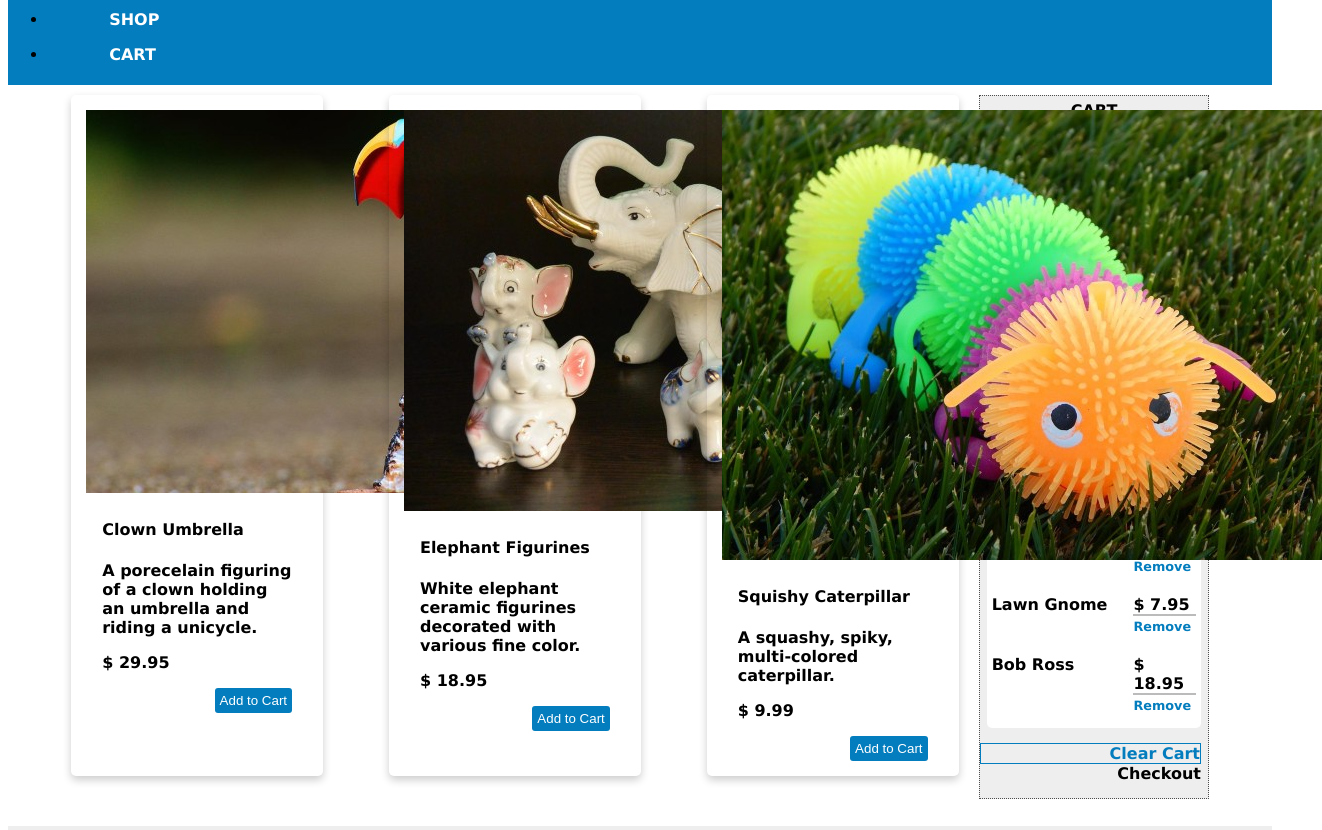
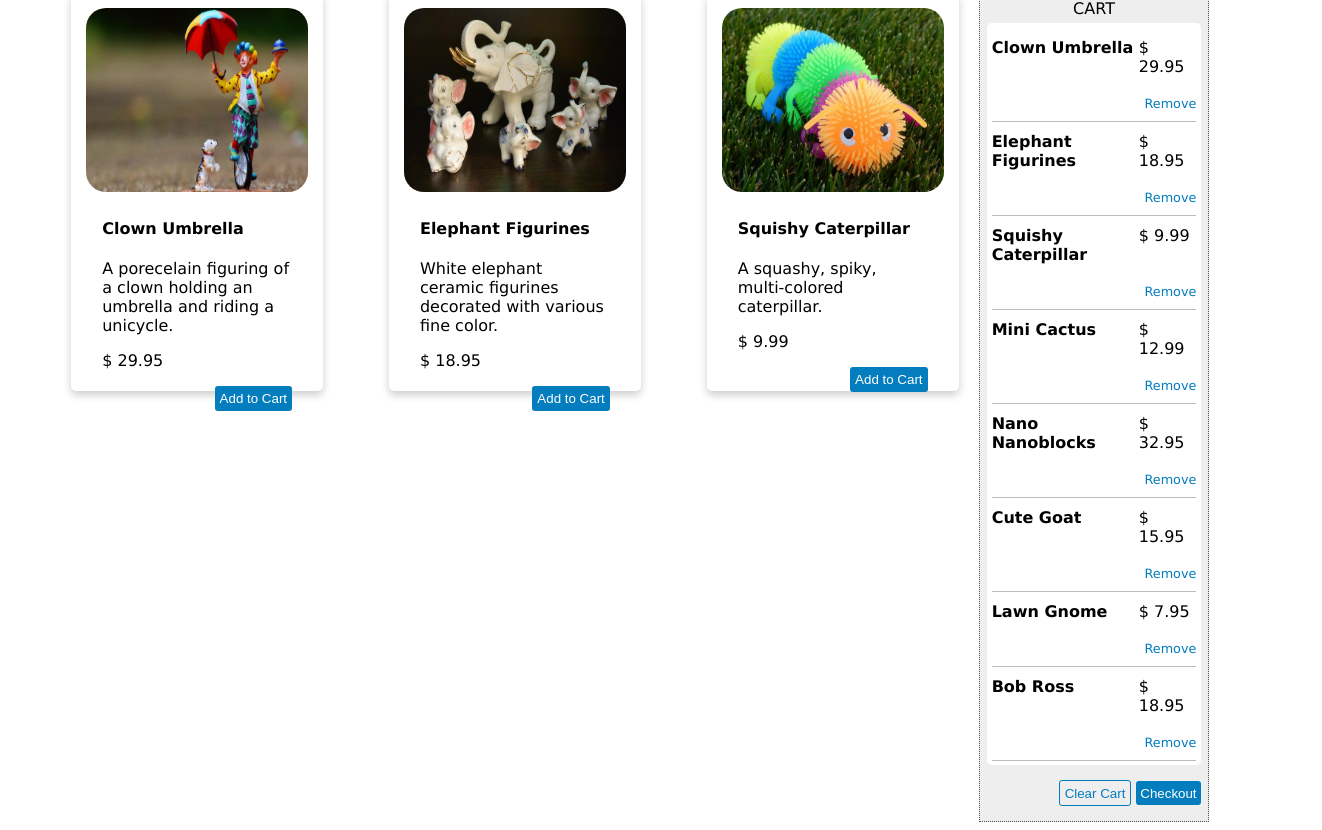
Before and after one commit to schotech/ShoppingExperience, a plain HTML site: page shop.html in a window 1280 px wide. Shown: the part 115-945 px from the top of the page, 1322 px wide, since content can reach past the window. Drawn offline with Linux system fonts and the light colour scheme.

Commit message:
5-3 updates

```diff
--- a/shop.html
+++ b/shop.html
@@ -9,18 +9,14 @@
     </head>
     <body>
         <header>
+            <a href="index.html">
                 <img src="images/KevinsKnickKnacksLogo_037DBE.png" alt="logo">
+            </a>
             <nav>
                 <div id="links">
-                    <ul>
-                        <li><a href="index.html">HOME</a></li>
-                    </ul>
-                    <ul>
-                        <li><a href="shop.html">SHOP</a></li>
-                    </ul>
-                    <ul>
-                        <li><a href="cart.html">CART</a></li>
-                    </ul>
+                        <a href="index.html">HOME</a>
+                        <a href="shop.html">SHOP</a>
+                        <a href="cart.html">CART</a>
                 </div>
             </nav>
         </header>
@@ -29,137 +25,95 @@
                 <div id="sideBarHeading">
                     CART
                 </div>
+
+
                 <div id="sideBarContainer">
                     <div class="tableRow">
-                    <div class="tableCell">
-                        Clown Umbrella
+                        <div class="tableCell">Clown Umbrella</div>
+                        <div class="tableCell">&dollar; 29.95</div>
                     </div>
-                    <div class="tableCell">
-                        &dollar; 29.95
-                        <div class="tableCell, borderBottom">
-
-                        </div>
-                        <a class="removeLink" href="#">
-                            Remove
-                        </a>
-                    </div>
+                    <div class="tableRow">
+                        <div class="tableCell borderBottom"></div>
+                        <a class="tableCell removeLink borderBottom" href="#">Remove</a>
                     </div>
 
                     <div class="tableRow">
-                    <div class="tableCell">
-                        Elephant Figurines
+                        <div class="tableCell">Elephant Figurines</div>
+                        <div class="tableCell">&dollar; 18.95</div>
                     </div>
-                    <div class="tableCell">
-                        &dollar; 18.95
-                        <div class="tableCell, borderBottom">
-
-                        </div>
-                        <a class="removeLink" href="#">
-                            Remove
-                        </a>
-                    </div>
+                    <div class="tableRow">
+                        <div class="tableCell borderBottom"></div>
+                        <a class="tableCell removeLink borderBottom" href="#">Remove</a>
                     </div>
 
                     <div class="tableRow">
-                    <div class="tableCell">
-                        Squishy Caterpillar
+                        <div class="tableCell">Squishy Caterpillar</div>
+                        <div class="tableCell">&dollar; 9.99</div>
                     </div>
-                    <div class="tableCell">
-                        &dollar; 9.99
-                        <div class="tableCell, borderBottom">
-
-                        </div>
-                        <a class="removeLink" href="#">
-                            Remove
-                        </a>
-                    </div>
+                    <div class="tableRow">
+                        <div class="tableCell borderBottom"></div>
+                        <a class="tableCell removeLink borderBottom" href="#">Remove</a>
                     </div>
 
                     <div class="tableRow">
-                    <div class="tableCell">
-                        Mini Cactus
+                        <div class="tableCell">Mini Cactus</div>
+                        <div class="tableCell">&dollar; 12.99</div>
                     </div>
-                    <div class="tableCell">
-                        &dollar; 12.99
-                        <div class="tableCell, borderBottom">
-
-                        </div>
-                        <a class="removeLink" href="#">
-                            Remove
-                        </a>
-                    </div>
+                    <div class="tableRow">
+                        <div class="tableCell borderBottom"></div>
+                        <a class="tableCell removeLink borderBottom" href="#">Remove</a>
                     </div>
 
                     <div class="tableRow">
-                    <div class="tableCell">
-                        Nano Nanoblocks
+                        <div class="tableCell">Nano Nanoblocks</div>
+                        <div class="tableCell">&dollar; 32.95</div>
                     </div>
-                    <div class="tableCell">
-                        &dollar; 32.95
-                        <div class="tableCell, borderBottom">
-
-                        </div>
-                        <a class="removeLink" href="#">
-                            Remove
-                        </a>
-                    </div>
+                    <div class="tableRow">
+                        <div class="tableCell borderBottom"></div>
+                        <a class="tableCell removeLink borderBottom" href="#">Remove</a>
                     </div>
 
                     <div class="tableRow">
-                    <div class="tableCell">
-                        Cute Goat
+                        <div class="tableCell">Cute Goat</div>
+                        <div class="tableCell">&dollar; 15.95</div>
                     </div>
-                    <div class="tableCell">
-                        &dollar; 15.95
-                        <div class="tableCell, borderBottom">
-
-                        </div>
-                        <a class="removeLink" href="#">
-                            Remove
-                        </a>
-                    </div>
+                    <div class="tableRow">
+                        <div class="tableCell borderBottom"></div>
+                        <a class="tableCell removeLink borderBottom" href="#">Remove</a>
                     </div>
 
                     <div class="tableRow">
-                    <div class="tableCell">
-                        Lawn Gnome
+                        <div class="tableCell">Lawn Gnome</div>
+                        <div class="tableCell">&dollar; 7.95</div>
                     </div>
-                    <div class="tableCell">
-                        &dollar; 7.95
-                        <div class="tableCell, borderBottom">
-
-                        </div>
-                        <a class="removeLink" href="#">
-                            Remove
-                        </a>
-                    </div>
+                    <div class="tableRow">
+                        <div class="tableCell borderBottom"></div>
+                        <a class="tableCell removeLink borderBottom" href="#">Remove</a>
                     </div>
 
                     <div class="tableRow">
-                    <div class="tableCell">
-                        Bob Ross
+                        <div class="tableCell">Bob Ross</div>
+                        <div class="tableCell">&dollar; 18.95</div>
                     </div>
-                    <div class="tableCell">
-                        &dollar; 18.95
-                        <div class="tableCell, borderBottom">
-
-                        </div>
-                        <a class="removeLink" href="#">
-                            Remove
-                        </a>
+                    <div class="tableRow">
+                        <div class="tableCell borderBottom"></div>
+                        <a class="tableCell removeLink borderBottom" href="#">Remove</a>
                     </div>
                 </div>
 
 
-                </div>
+
+
+
+
 
                 <div id="cartButtons">
-                    <div id="clearCartButton">
+                    <button id="clearCartButton">
                         Clear Cart
-                    </div>
-                    <div id="checkoutButton">
+                    </button>
+                    <button id="checkoutButton">
                         Checkout
-                    </div>
+                    </button>
                 </div>
             </aside>
             <div id="mainContentContainer">
--- a/style.css
+++ b/style.css
@@ -20,7 +20,7 @@ nav a {
     text-decoration: none;
     padding-left: 5%;
 }
-a:hover {
+nav a:hover {
     color: #111111;
 }
 main {
@@ -121,7 +121,7 @@ footer {
     padding-left: 0px;
     padding-right: 0px;
 }
-:first-child, .tableCell {
+.tableCell:first-child {
     font-weight: bold;
 }
 #cartButtons {
@@ -145,7 +145,7 @@ footer {
     color: #037dbe;
 }
 .borderBottom {
-    border: 1px solid #bbbbbb;
+    border-bottom: 1px solid #bbbbbb;
 }
 .removeLink {
     text-align: right;
@@ -165,10 +165,10 @@ footer {
     padding: 15px;
     margin-bottom: 40px;
 }
-card:hover {
+.card:hover {
     box-shadow: 0 8px 16px 0 rgba(0, 0, 0, 0.2);
 }
-card img {
+.card img {
     border-radius: 20px;
     width: 100%;
     height: 50%;
@@ -188,3 +188,46 @@ card img {
     border-radius: 3px;
     cursor: pointer;
 }
+.cartCard {
+    box-shadow: 0 3px 8px 0 rgba(0, 0, 0, 0.2);
+    transition: 0.3s;
+    border-radius: 5px;
+    padding: 15px;
+    margin-bottom: 40px;
+}
+.cartCard:hover {
+    box-shadow: 0 6px 10px 0 rgba(0, 0, 0, 0.2);
+}
+.cartCardFlex {
+    display: flex;
+}
+.cartCard img {
+    width: 10%;
+    flex: 10%;
+}
+.cartTitle {
+    width: 20%;
+    font-weight: bold;
+    padding-left: 10px;
+}
+.cartDescription {
+    width: 50%;
+    padding-left: 10px;
+}
+.cartQuantity {
+    width: 10%;
+}
+.cartQuantity input {
+    margin-top: 17px;
+    width: 50px;
+}
+.cartPrice {
+    width: 10%;
+    padding-left: 10px;
+}
+.removeMargins {
+    margin: 0px;
+}
+.textAlignRight {
+    text-align: right;
+}
```
Also changed, not shown: cart.html (+165 -0 lines), index.html (+6 -10 lines). Lines whose indentation alone changed are shown as unchanged.
